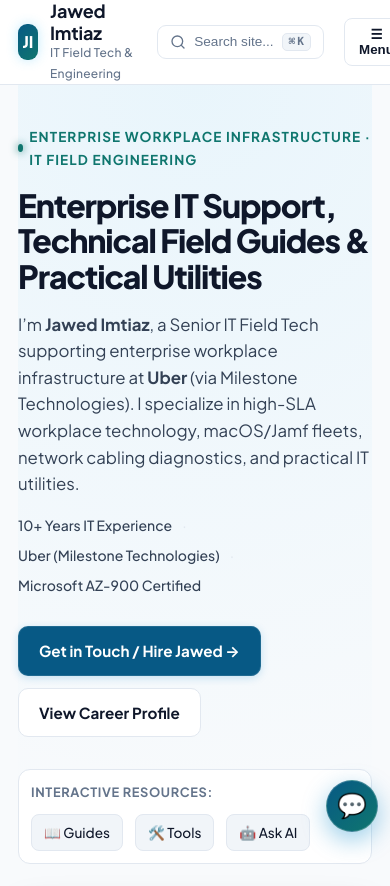
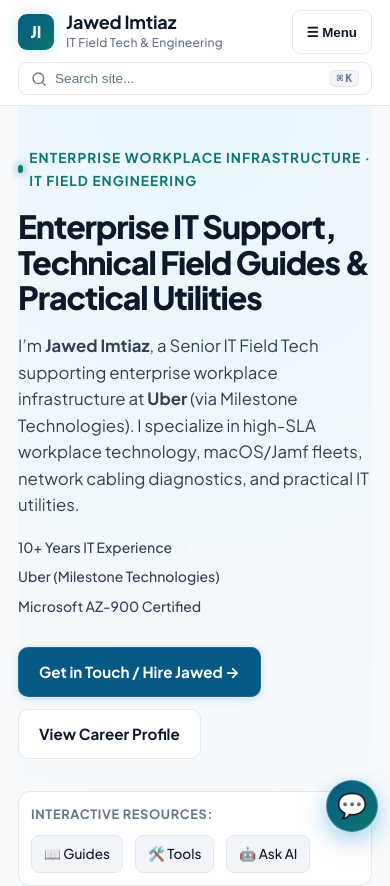
Before and after one commit to jawedimtiaz/jawed-website, a React (Vite) app: page / in a window 390 px wide. Shown: the top 886 px of the page. Built offline with nearby package versions, Linux system fonts and the light colour scheme.

Commit message:
Fix mobile header horizontal overflow

```diff
--- a/src/index.css
+++ b/src/index.css
@@ -2517,3 +2517,31 @@ select:focus-visible {
 .note-rendered-content li strong {
   color: var(--text-heading);
 }
+
+/* Mobile header layout: keep the brand and menu on row one, search on row two. */
+@media (max-width: 768px) {
+  .header-inner {
+    flex-wrap: wrap;
+    row-gap: 8px;
+    padding-block: 10px;
+  }
+
+  .site-brand {
+    flex: 1 1 auto;
+    min-width: 0;
+  }
+
+  .site-title {
+    min-width: 0;
+  }
+
+  .header-search-slot {
+    order: 3;
+    flex: 1 0 100%;
+    min-width: 0;
+  }
+
+  .site-nav {
+    top: calc(100% + 8px);
+  }
+}
```
